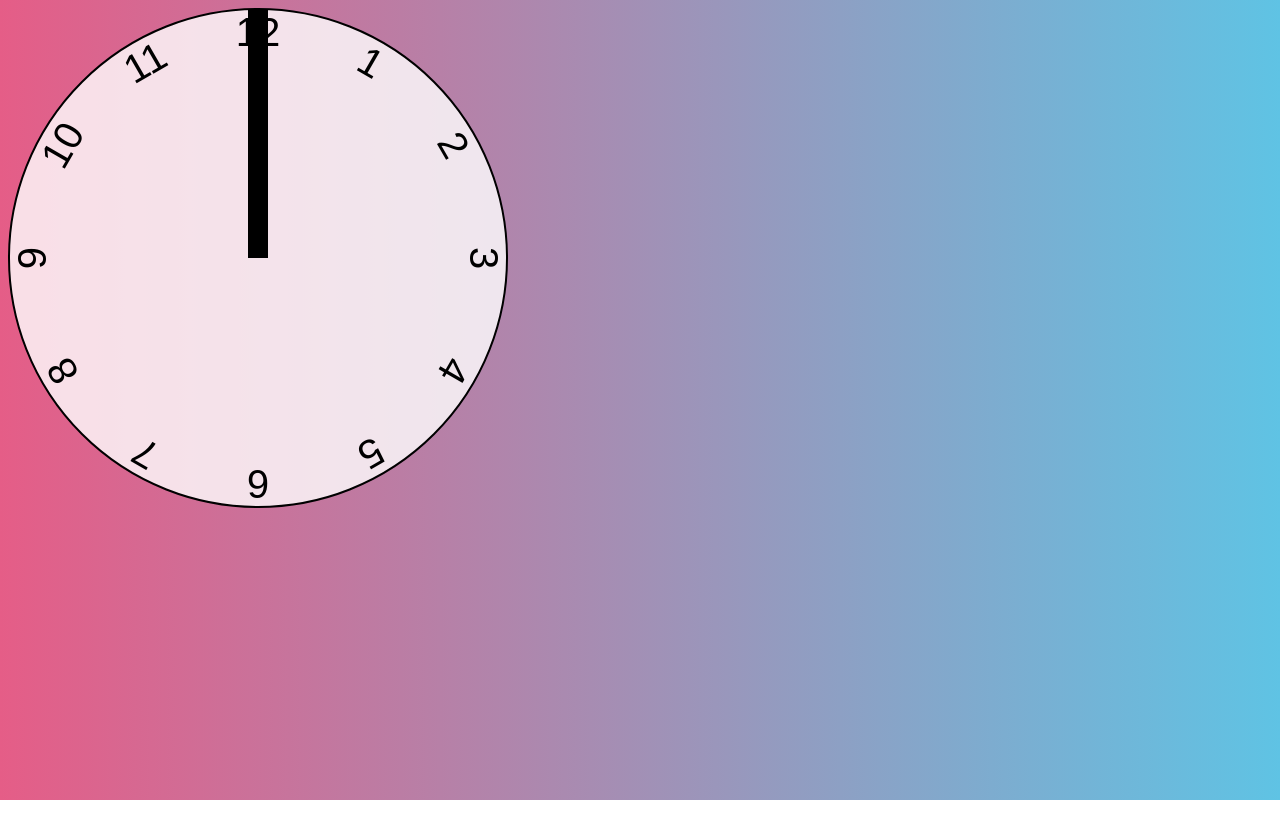
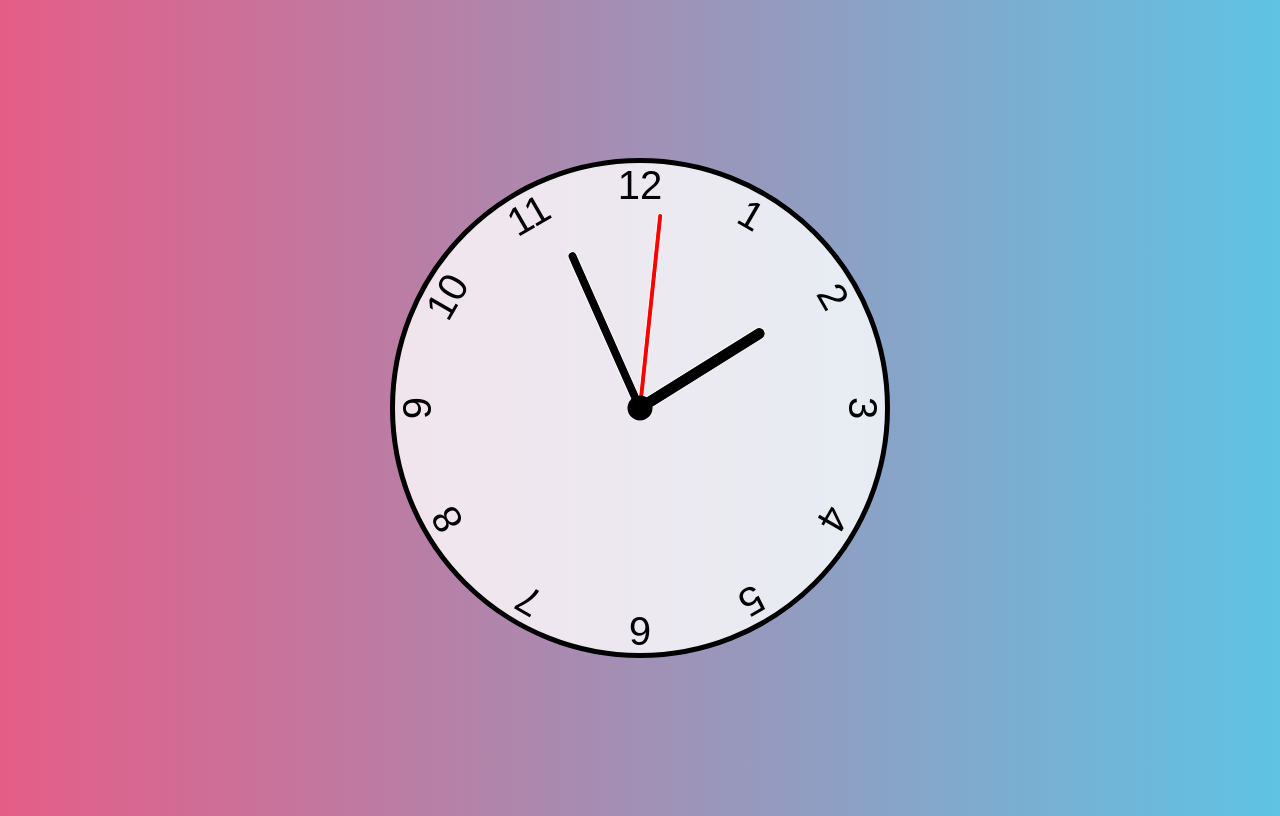
Before and after one commit to DomiZet/JS-Clock, a plain HTML site: page index.html in a window 1280 px wide. Drawn offline with Linux system fonts and the light colour scheme; a web font is replaced by a local one.

Commit message:
Added clock animation from  actual date

```diff
--- a/app.js
+++ b/app.js
@@ -0,0 +1,24 @@
+ setInterval(setClock, 1000);
+
+const hourHand = document.querySelector('[data-hour-hand]');
+const minuteHand = document.querySelector('[data-minute-hand]');
+const secondHand = document.querySelector('[data-second-hand]');
+
+
+ function setClock() {
+     const currentDate = new Date();
+
+     const secondsRatio = currentDate.getSeconds() / 60;
+     const minutesRatio = (secondsRatio + currentDate.getMinutes()) / 60;
+     const hoursRatio = (minutesRatio + currentDate.getHours()) / 12;
+
+     setRotation(secondHand, secondsRatio);
+     setRotation(minuteHand, minutesRatio);
+     setRotation(hourHand, hoursRatio);
+ }
+
+ function setRotation(element, rotationRatio) {
+     element.style.setProperty('--rotation', rotationRatio * 360)
+ }
+
+ setClock()
--- a/index.html
+++ b/index.html
@@ -6,16 +6,15 @@
     <meta name="viewport" content="width=device-width, initial-scale=1.0">
     <title>JS Clock</title>
     <link rel="stylesheet" href="style.css">
-    <script src="app.js"></script>
-
-    <!-- <link rel="preconnect" href="https://fonts.gstatic.com"> -->
+    <script defer src="app.js"></script>
     <link href="https://fonts.googleapis.com/css2?family=Yusei+Magic&display=swap" rel="stylesheet">
 </head>
 <body>
     <div class="clock">
-        <div class="hand hour"></div>
-        <div class="hand minute"></div>
-        <div class="hand second"></div>
+        <div class="hand hour" data-hour-hand></div>
+        <div class="hand minute" data-minute-hand></div>
+        <div class="hand second" data-second-hand></div>
+
         <div class="number num1">1</div>
         <div class="number num2">2</div>
         <div class="number num3">3</div>
--- a/style.css
+++ b/style.css
@@ -1,4 +1,4 @@
-* {
+*, *::after {
     box-sizing: border-box;
     font-family: 'Yusei Magic', sans-serif;
     font-size: 10px;
@@ -6,6 +6,11 @@
 
 body {
     background: linear-gradient(to right, #e55d87, #5fc3e4);
+    display: flex;
+    justify-content: center;
+    align-items: center;
+    min-height: 100vh;
+    overflow: hidden;
 }
 
 .clock {
@@ -13,7 +18,7 @@ body {
     height: 50rem;
     background-color: rgba(255, 255, 255, .8);
     border-radius: 50%;
-    border: 2px solid black;
+    border: 5px solid black;
     position: relative;
 }
 
@@ -21,7 +26,6 @@ body {
     position: absolute;
     width: 100%;
     height: 100%;
-    /* background-color: saddlebrown; */
     text-align: center;
     transform: rotate(var(--rotation));
     --rotation: 0;
@@ -41,13 +45,45 @@ body {
 .clock .num11 { --rotation: 330deg; }
 
 .clock .hand {
-     width: 20px;
-     height: 50%;
-     background-color: black ;
+    border: 1px solid white;
+    border-top-left-radius: 1rem;
+    border-top-right-radius: 1rem;
     position: absolute;
     bottom: 50%;
     left: 50%;
     transform-origin: bottom;
+    z-index: 10;
     transform: translateX(-50%) rotate(calc(var(--rotation) * 1deg));
     --rotation: 0;
 }
+
+.clock::after {
+    content: '';
+    position: absolute;
+    background-color: black;
+    z-index: 15;
+    width: 25px;
+    height: 25px;
+    border-radius: 50%;
+    top: 50%;
+    left: 50%;
+    transform: translate(-50%, -50%);
+}
+
+.clock .hand.second {
+    width: 0.6rem;
+    height: 40%;
+    background-color: red;
+}
+
+ .clock .hand.minute {
+    width: 1rem;
+    height: 35%;
+    background-color: black;
+}
+
+.clock .hand.hour {
+    width: 1.3rem;
+    height: 30%;
+    background-color: black;
+}
```
Lines whose indentation alone changed are shown as unchanged.
